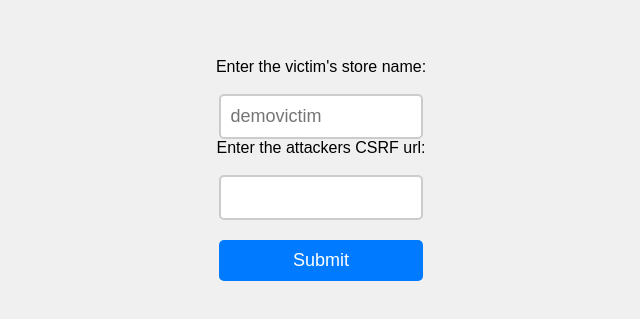
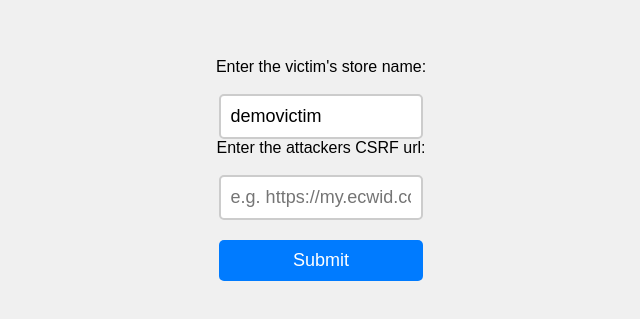
Before and after one commit to kirkj/crapgpt.online, a plain HTML site: page attack.html in a window 1280 px wide. Shown: the part 231-550 px from the top of the page, without its empty margins (319-959 px from the left). Drawn offline with Linux system fonts and the light colour scheme.

Commit message:
Update attack.html

```diff
--- a/attack.html
+++ b/attack.html
@@ -16,11 +16,11 @@
 <div class="container">
     <div class="input-group">
         <label for="storenameText">Enter the victim's store name:<br><br></label>
-        <input type="text" id="storenameText" class="input-field" placeholder="demovictim">
+        <input type="text" id="storenameText" class="input-field" value="demovictim">
     </div>
     <div class="input-group">
         <label for="csrfText">Enter the attackers CSRF url:<br><br></label>
-        <input type="text" id="csrfText" class="input-field" placeholder="">
+        <input type="text" id="csrfText" class="input-field" placeholder="e.g. https://my.ecwid.com/api/v3/79140284/sso?signature=2b8d5449f701...">
     </div>
     <button onclick="start()" class="btn">Submit</button>
 </div>
```
